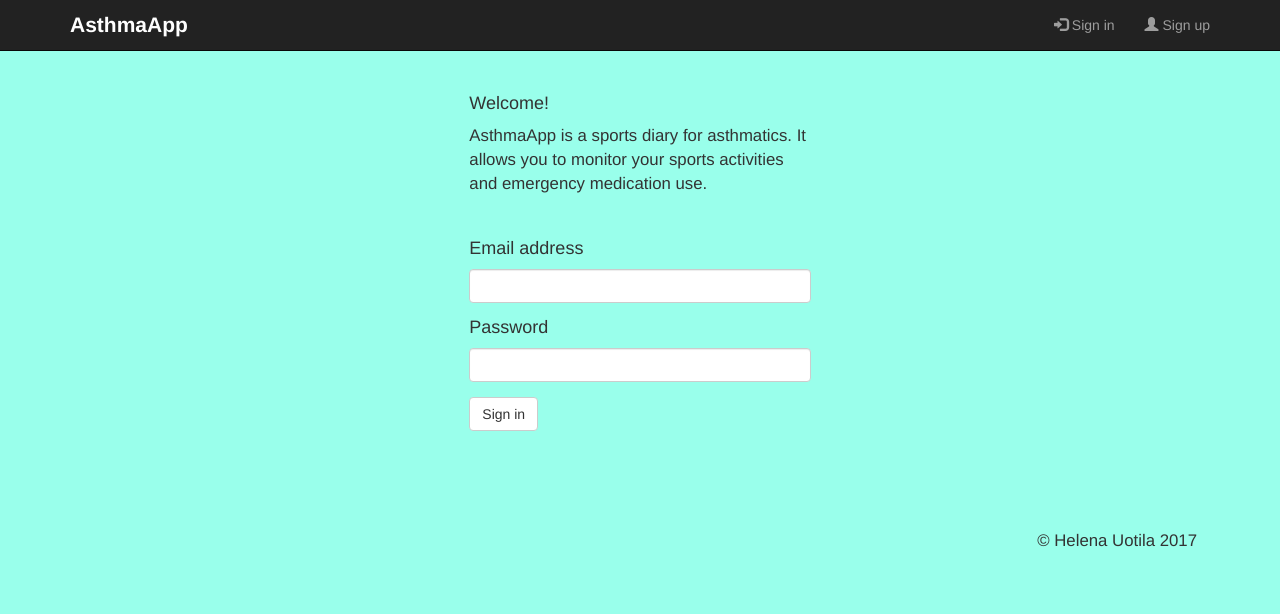
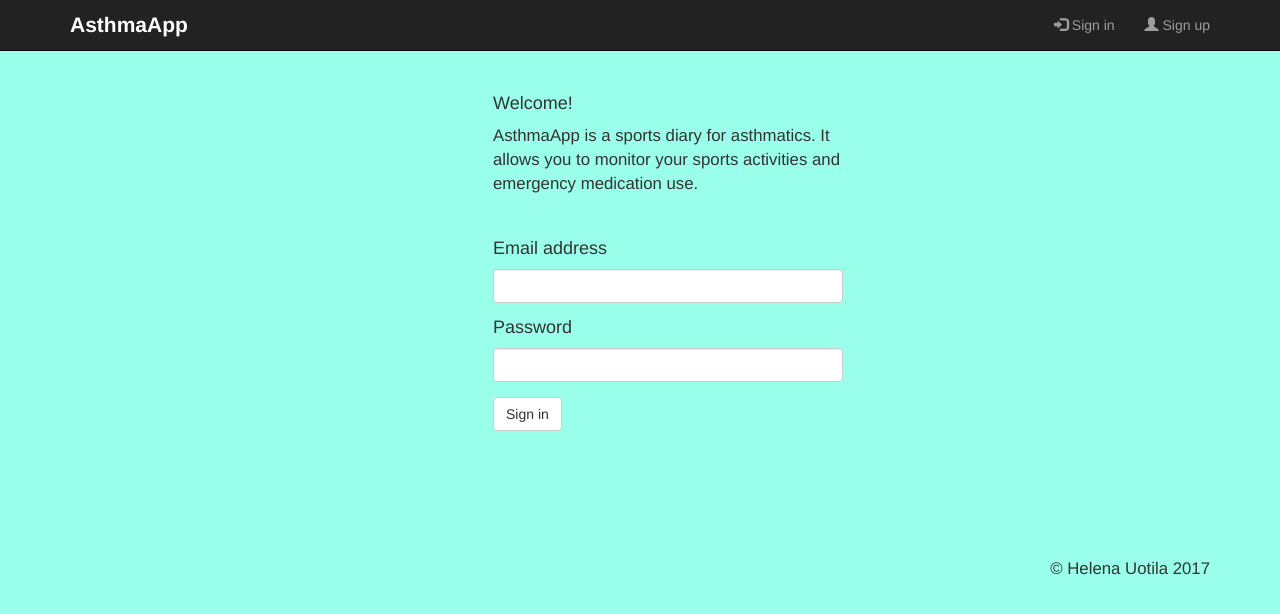
Before and after one commit to helenau1/astma_app, a PHP site: page / in a window 1280 px wide. Shown: the top 614 px of the page. Run offline with PHP 8.4, Linux system fonts and the light colour scheme; some libraries are stand-ins or nearby versions.

Commit message:
fixed small issues

```diff
--- a/account.php
+++ b/account.php
@@ -85,6 +85,7 @@ function submitForm () {
 <div class="container">
 
 	<div class="row backdrop"> <!-- using class "backdrop" to style the page with own css-->
+	<div class="container">
 	<div class="col-lg-4 col-md-4 col-sm-4 hidden-xs"> <!-- styling columns for different screen sizes-->
 	</div>
 	<div class="col-xs-12 col-lg-4 col-md-4 col-sm-4">
@@ -114,9 +115,8 @@ function submitForm () {
 <div style = "padding-top:1.5; color:blue;" class="success-message"><?php if(isset($successmessage)) { echo $successmessage; } ?></div><!-- $messasuccesmessage is showed and styled here -->
 	</div>
 	<div class="col-lg-4 col-md-4 col-sm-4 hidden-xs"> <!-- styling for different screen sizes-->
-	</div>
+	</div></div></div>
 	<?php include './footer.php'; ?> <!-- Getting footer from include file -->
-	</div>
 
 
 </div>
--- a/datainput.php
+++ b/datainput.php
@@ -87,6 +87,7 @@
 <div class="container">
 
 	<div class="row backdrop">
+	<div class="container">
 	<div class="col-lg-4 col-md-4 col-sm-4 hidden-xs"> <!-- styling for different screen sizes-->
 	</div>
 	<div class="col-xs-12 col-lg-4 col-md-4 col-sm-4">
@@ -167,10 +168,8 @@
 <div style = "padding-top:1.5; color:blue;" class="success-message"><?php if(isset($successmessage)) { echo $successmessage; } ?></div>
 	</div>
 	<div class="col-lg-4 col-md-4 col-sm-4 hidden-xs"> <!-- styling for different screen sizes-->
-	</div>
+	</div></div></div>
 	<?php include './footer.php'; ?> <!-- Getting footer from include file -->
-	</div>
-
 
 </div>
 
--- a/registration.php
+++ b/registration.php
@@ -82,6 +82,7 @@ if(!isset($error_message)) { //if there are no errors in the form validations, t
 <div class="container">
 
 	<div class="row backdrop"> <!-- using class "backdrop" to style the page with own css-->
+	<div class="container">
 	<div class="col-lg-4 col-md-4 col-sm-4 hidden-xs"> <!-- styling for different screen sizes-->
 	</div>
 	<div class="col-xs-12 col-lg-4 col-md-4 col-sm-4"> <!-- styling for different screen sizes-->
@@ -121,11 +122,11 @@ It allows you to monitor your sports activities and emergency medication use.
 
 	</div>
 	<div class="col-lg-4 col-md-4 col-sm-4 hidden-xs"> <!-- styling for different screen sizes-->
-	</div>
+	</div></div>></div>
 	<?php include './footer.php'; ?> <!-- Getting footer from include file -->
 	</div>
 
-</div>
+
 
 </body>
 </html>
--- a/signin.php
+++ b/signin.php
@@ -83,6 +83,7 @@ if(isset($_POST["sign-in"])) {
 <div class="container">
 
 	<div class="row backdrop"> <!-- using class "backdrop" to style the page with own css-->
+	<div class="container">
 	<div class="col-lg-4 col-md-4 col-sm-4 hidden-xs"> <!-- styling for different screen sizes-->
 	</div>
 	<div class="col-xs-12 col-lg-4 col-md-4 col-sm-4">
@@ -108,9 +109,8 @@ It allows you to monitor your sports activities and emergency medication use.
 <div style = "padding-top:1.5; color:blue;" class="error-message"><?php if(isset($message)) { echo $message; } ?></div>
 	</div>
 	<div class="col-lg-4 col-md-4 col-sm-4 hidden-xs"> <!-- styling for different screen sizes-->
-	</div>
+	</div></div></div>
 	<?php include './footer.php'; ?> <!-- Getting footer from include file -->
-	</div>
 
 </div>
 
```
